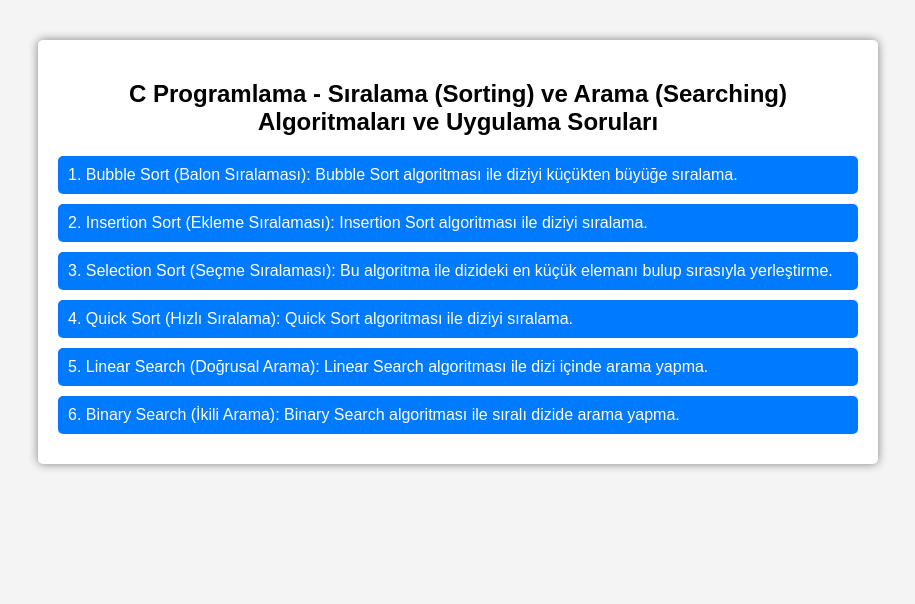
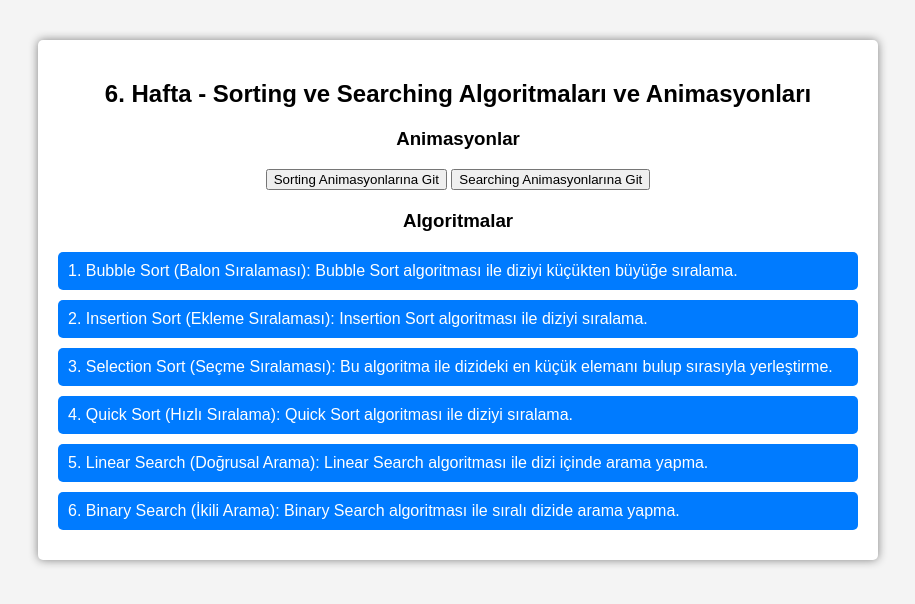
Before and after one commit to hru-algpro/hru-algpro.github.io, a plain HTML site: page Hafta6.html in a window 1280 px wide. Shown: the whole page, without its empty margins (182-1097 px from the left). Drawn offline with Linux system fonts and the light colour scheme.

Commit message:
Update Hafta6.html

```diff
--- a/Hafta6.html
+++ b/Hafta6.html
@@ -58,10 +58,21 @@
 </head>
 <body>
 
+
     <div class="container">
-        <h2>C Programlama - Sıralama (Sorting) ve Arama (Searching) Algoritmaları
- ve Uygulama Soruları</h2>
+        <h2>6. Hafta - Sorting ve Searching Algoritmaları ve Animasyonları</h2>
 
+<div style="text-align: center; margin: 20px;">
+    <h3> Animasyonlar</h3>
+        <button onclick="location.href='Hafta6_sorting.html'">Sorting Animasyonlarına Git</button>
+        <button onclick="location.href='Hafta6_searching.html'">Searching Animasyonlarına Git</button>
+</div>
+
+
+
+<div style="text-align: center; margin: 20px;">
+    <h3> Algoritmalar</h3>
+</div>
 
 
       <div class="question" onclick="toggleSolution('sol1')">
@@ -281,7 +292,11 @@ int main() {
         </pre>
     </div>
 
+
+
 </div>
+
+
 
     <script>
         function toggleSolution(id) {
```
